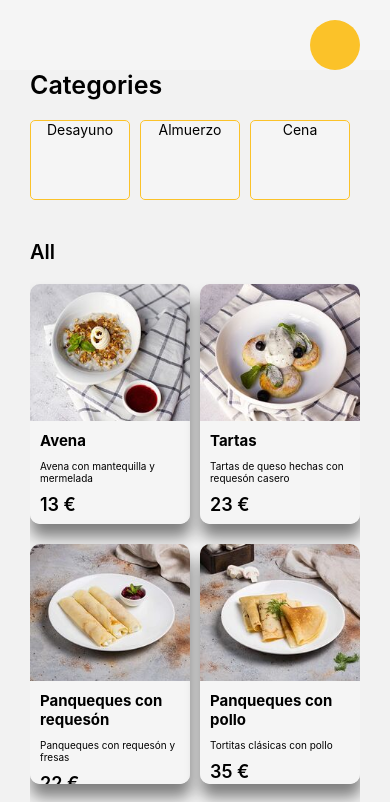
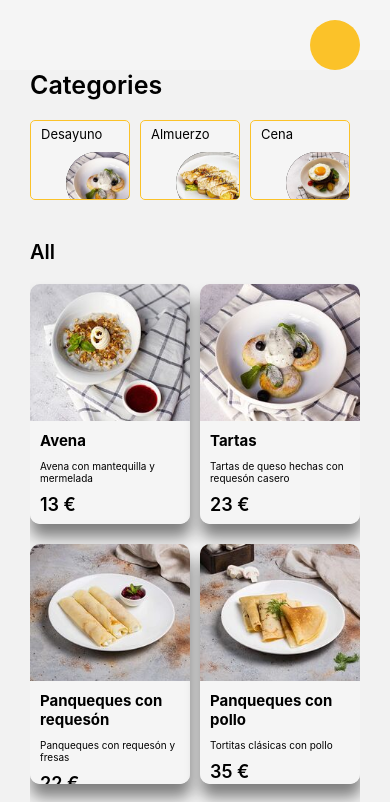
Before and after one commit to Electrum96/Bahiz, a React Native app: screen /Foods in a window 390 px wide. Shown: the top 802 px of the page. Built offline with nearby package versions, Linux system fonts and the light colour scheme; some icons are missing.

Commit message:
20-11-2023:14:59

```diff
--- a/src/components/buttonItem/ButtonItem.jsx
+++ b/src/components/buttonItem/ButtonItem.jsx
@@ -1,4 +1,4 @@
-import {Text, View, TouchableOpacity} from 'react-native';
+import {Text, View, TouchableOpacity, Image} from 'react-native';
 
 import useStyleButtonItem from './useStyleButtonItem';
 
@@ -6,8 +6,9 @@ import productsSlice from '../../store/productsSlice';
 
 import {observer} from 'mobx-react-lite';
 
+
 const ButtonItem = tab => {
-  const {title, classTab} = tab;
+  const {image, title, classTab} = tab;
   const {filterProduct, filter} = productsSlice;
 
   const isActive = classTab === filter.classTab;
@@ -17,6 +18,7 @@ const ButtonItem = tab => {
     <TouchableOpacity onPress={() => filterProduct(tab)}>
       <View style={styles.itemWrap}>
         <Text style={styles.title}>{title}</Text>
+        <Image style={styles.image} source={image}/>
       </View>
     </TouchableOpacity>
   );
--- a/src/components/buttonItem/useStyleButtonItem.js
+++ b/src/components/buttonItem/useStyleButtonItem.js
@@ -4,6 +4,7 @@ import { COLORS } from '../../styles/variables';
 function useStyleButtonItem (isActive) {
     const styles = StyleSheet.create({
         itemWrap: {
+            overflow: 'hidden',
             width: 100,
             height: 80,
             borderColor: COLORS.accentBg ,
@@ -12,7 +13,19 @@ function useStyleButtonItem (isActive) {
             backgroundColor: isActive ? COLORS.lightBg : COLORS.accent
         },
         title: {
-            textAlign: 'center'
+            marginLeft: 10,
+            marginTop: 5,
+            color: COLORS.dark,
+            fontSize: 13
+        },
+        image:{
+            marginHorizontal: 10,
+            backgroundColor: 'black',
+            marginTop: 10,
+            marginLeft: 35,
+            borderRadius: 180,
+            width: '80%',
+            height: '80%',
         }
 
     });
--- a/src/data/buttonList/buttons.js
+++ b/src/data/buttonList/buttons.js
@@ -2,23 +2,27 @@
 const buttons = [
     {
       title: 'Desayuno',
+      image: require('../../image/Breakfast/Cheesy.jpeg'),
       classTab: 'Breakfast',
       id: 1,
     },
 
     {
       title: 'Almuerzo',
+      image: require('../../image/Lunch/Kalmar.jpeg'),
       classTab: 'Lunch',
       id: 2,
     },
 
     {
       title: 'Cena',
+      image: require('../../image/Dinner/Bif.jpeg'),
       classTab: 'Dinner',
       id: 3,
     },
     {
       title: 'Todo',
+      image: require('../../image/Lunch/Yellow.jpeg'),
       classTab: 'All',
       id: 4,
     },
```
